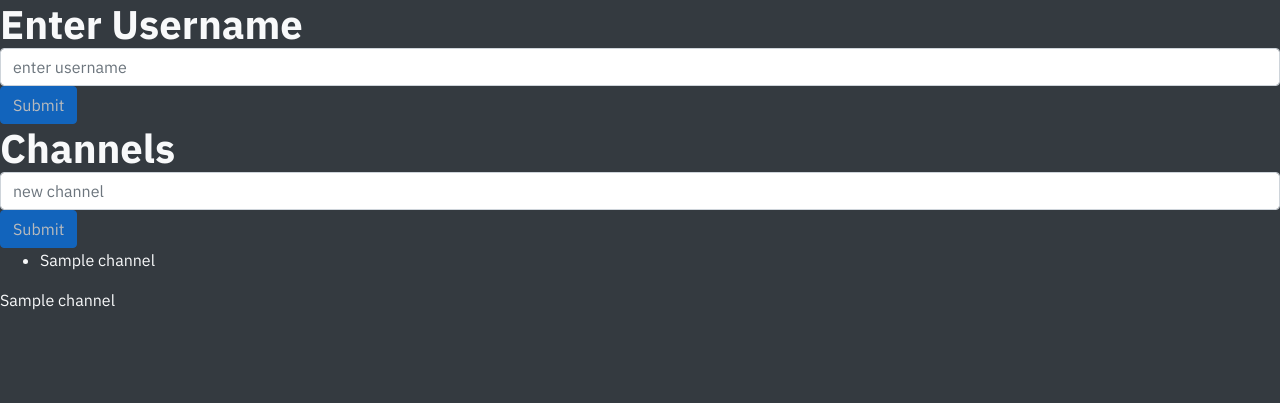
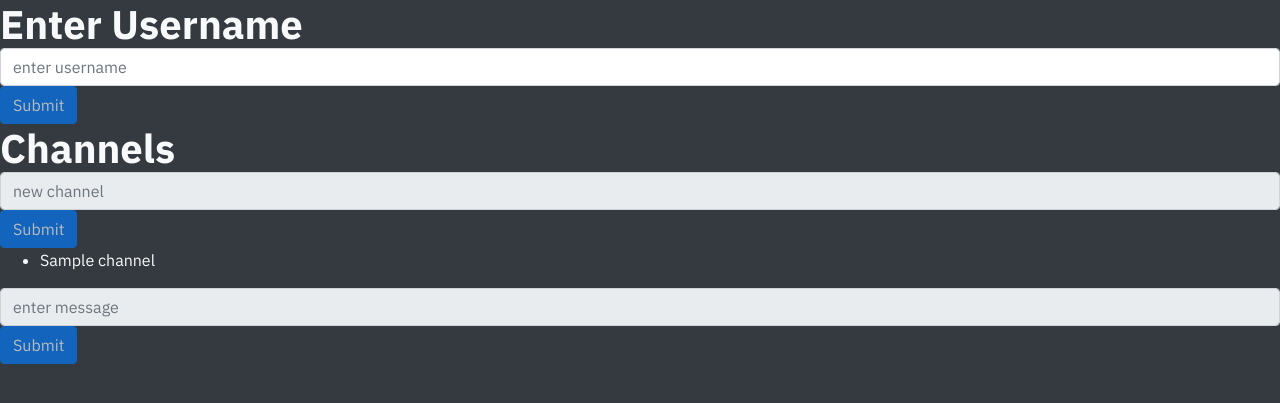
Before and after one commit to DonutDeflector/eyearesee, a Flask app: template templates/index.html in a window 1280 px wide. Shown: the top 403 px of the page. Run offline with Flask 2, Linux system fonts and the light colour scheme; the template is opened without the code that fills it: most values are stand-ins (such as "Sample title", 1, 10 or a date in 2020); some libraries are stand-ins or nearby versions.

Commit message:
basic functionality fleshed out, bugs to fix

```diff
--- a/application.py
+++ b/application.py
@@ -42,18 +42,6 @@ def channel_creation(data):
         channel_dict["channel_name"] = channel_name
         channel_dict["messages"] = []
 
-        message_submission = {"username": "foo", "content": "bar",
-                              "timestamp": datetime.datetime.now()
-                              .strftime("%B %d, %Y // %I:%M:%S %p")}
-
-        channel_dict["messages"].append(message_submission.copy())
-
-        message_submission = {"username": "foo", "content": "bar",
-                              "timestamp": datetime.datetime.now()
-                              .strftime("%B %d, %Y // %I:%M:%S %p")}
-
-        channel_dict["messages"].append(message_submission.copy())
-
         # add dict to channel messages list
         channel_messages.append(channel_dict)
 
@@ -64,9 +52,50 @@ def channel_creation(data):
 def fetch_messages():
     channel_name = request.json["channel_name"]
 
+    message_submission = {"username": "foo", "content": "bar",
+                          "timestamp": datetime.datetime.now()
+                          .strftime("%B %d, %Y // %I:%M:%S %p")}
+
     for channel in channel_messages:
         if channel["channel_name"] == channel_name:
             fetched_channel_messages = channel["messages"]
+            channel["messages"].append(message_submission.copy())
+
+    print(fetched_channel_messages)
 
     return jsonify({"channel_name": channel_name,
                     "messages": fetched_channel_messages})
+
+
+@socketio.on("message submission")
+def update_messages(data):
+    # capture message data
+    content = data["content"]
+    username = data["username"]
+    channel_name = data["channel_name"]
+
+    # generate serverside timestamp
+    timestamp = datetime.datetime.now().strftime("%B %d, %Y // %I:%M:%S %p")
+
+    message_submission = {"username": username, "content": content,
+                          "timestamp": timestamp}
+
+    # add message to correct channel
+    for channel in channel_messages:
+        if channel["channel_name"] == channel_name:
+            channel["messages"].append(message_submission.copy())
+
+    # sends channel name of updated channel to clients
+    emit("notify new message", channel_name, broadcast=True)
+
+
+@app.route("/fetch_newest_message", methods=["POST"])
+def fetch_newest_message():
+    channel_name = request.json["channel_name"]
+
+    # find the newest message in the current channel
+    for channel in channel_messages:
+        if channel["channel_name"] == channel_name:
+            newest_message = channel["messages"][-1]
+
+    return jsonify(newest_message)
--- a/src/scss/project2.scss
+++ b/src/scss/project2.scss
@@ -29,12 +29,6 @@ h6 {
   margin: 0;
 }
 
-/* Username Form */
-
-#username-container {
-  display: none;
-}
-
 /* Channel List */
 
 .channel-name {
--- a/static/js/project2.js
+++ b/static/js/project2.js
@@ -5,22 +5,26 @@ document.addEventListener("DOMContentLoaded", () => {
   );
 
   //
+  // new user protocol
+  //
+
+  if (localStorage.getItem("username") == null) {
+    document.querySelector("#channel-input").readOnly = true;
+    document.querySelector("#message-submission-input").readOnly = true;
+  } else {
+    document.querySelector("#username-input").readOnly = true;
+  }
+
+  //
   // username registration
   //
-
-  // if no username in local storage, allow form to be visible and enabled
-  if (!localStorage.getItem("username")) {
-    document.querySelector("#username-container").style.display = "block";
-  }
 
   // disable button to prevent blank submissions
   document.querySelector("#username-submit").disabled = true;
 
   // enable submission only if there is content in the input field
   document.querySelector("#username-form").onkeyup = () => {
-    if (document.querySelector("#username-input").value.length > 0)
-      document.querySelector("#username-submit").disabled = false;
-    else document.querySelector("#username-submit").disabled = true;
+    allow_submission("username");
   };
 
   // capture username submission
@@ -29,10 +33,12 @@ document.addEventListener("DOMContentLoaded", () => {
     const username = document.querySelector("#username-input").value;
     localStorage.setItem("username", username);
 
-    // hide and disable form
-    document.querySelector("#username-container").style.display = "none";
-    document.querySelector("#username-input").readOnly = true;
-    document.querySelector("#username-submit").disabled = true;
+    // remove username submission
+    document.querySelector("#username-container").remove();
+
+    // allow message submission and channel creation
+    allow_submission("message-submission");
+    allow_submission("channel");
 
     // prevent form from submitting
     return false;
@@ -47,9 +53,7 @@ document.addEventListener("DOMContentLoaded", () => {
 
   // enable submission only if there is content in the input field
   document.querySelector("#channel-form").onkeyup = () => {
-    if (document.querySelector("#channel-input").value.length > 0)
-      document.querySelector("#channel-submit").disabled = false;
-    else document.querySelector("#channel-submit").disabled = true;
+    allow_submission("channel");
   };
 
   // set up sockets for form submission
@@ -121,36 +125,119 @@ document.addEventListener("DOMContentLoaded", () => {
   //
 
   function display_messages(data) {
+    const channel_name = data.channel_name;
     const messages = data.messages;
 
     // clear existing messages in container, if any
     document.querySelector("#messages-container").innerHTML = "";
 
+    // add channel name as data attribute to messages container
+    document.querySelector("#messages-container").dataset.name = channel_name;
+
     for (var message of messages) {
-      // generate message card
-      let message_card = document.createElement("div");
-      message_card.classList.add("message-card");
+      const message_card_template = Handlebars.compile(
+        document.querySelector("#message-card").innerHTML
+      );
 
-      // inject content into card
-      let message_username = document.createElement("span");
-      message_username.appendChild(document.createTextNode(message.username));
+      const message_card = message_card_template({
+        username: message.username,
+        timestamp: message.timestamp,
+        content: message.content
+      });
 
-      let message_timestamp = document.createElement("span");
-      message_timestamp.appendChild(document.createTextNode(message.timestamp));
-
-      let message_content = document.createElement("p");
-      message_content.appendChild(document.createTextNode(message.content));
-
-      message_card.appendChild(message_username);
-      message_card.appendChild(message_timestamp);
-      message_card.appendChild(message_content);
+      console.log(message_card);
 
       // add card into messages container
-      document.querySelector("#messages-container").appendChild(message_card);
+      document.querySelector("#messages-container").innerHTML += message_card;
     }
   }
 
   //
   // sending messages
   //
+
+  // disable button to prevent blank submissions
+  document.querySelector("#message-submission-submit").disabled = true;
+
+  // enable submission only if there is content in the input field or username
+  // in local storage
+  document.querySelector("#message-submission-form").onkeyup = () => {
+    allow_submission("message-submission");
+  };
+
+  socket.on("connect", () => {
+    document.querySelector("#message-submission-form").onsubmit = () => {
+      const content = document.querySelector("#message-submission-input").value;
+      const username = localStorage.getItem("username");
+      const channel_name = document.querySelector("#messages-container").dataset
+        .name;
+
+      // emit channel creation
+      socket.emit("message submission", {
+        content: content,
+        username: username,
+        channel_name: channel_name
+      });
+
+      // clear form and disable submission
+      document.querySelector("message-submission-input").value = "";
+      document.querySelector("message-submission-submit").disabled = true;
+
+      // prevent form from submitting
+      return false;
+    };
+  });
+
+  socket.on("notify new message", data => {
+    const channel_updated = data;
+    const channel_name = document.querySelector("#messages-container").dataset
+      .name;
+
+    // if the channel updated matches the current channel, request the new
+    // message
+    if (channel_updated == channel_name) {
+      const request = new XMLHttpRequest();
+
+      request.open("POST", "/fetch_newest_message");
+      request.setRequestHeader("Content-Type", "application/json");
+
+      request.onload = () => {
+        const data = JSON.parse(request.responseText);
+        alert(data);
+      };
+
+      const data = JSON.stringify({ channel_name: channel_name });
+      request.send(data);
+    }
+  });
+
+  //
+  // helper functions
+  //
+
+  function allow_submission(form) {
+    const input = form + "-input";
+    const submit = form + "-submit";
+
+    if (document.getElementById(input).value.length > 0)
+      document.getElementById(submit).disabled = false;
+    else document.getElementById(submit).disabled = true;
+  }
+
+  function display_message_card(message) {
+    const message_card_template = Handlebars.compile(
+      document.querySelector("#message-card").innerHTML
+    );
+
+    const message_card = message_card_template({
+      username: message.username,
+      timestamp: message.timestamp,
+      content: message.content
+    });
+
+    console.log(message_card);
+
+    // add card into messages container
+    document.querySelector("#messages-container").appendChild(message_card);
+  }
 });
--- a/templates/index.html
+++ b/templates/index.html
@@ -7,7 +7,7 @@
   <h2>Enter Username</h2>
   <form id="username-form">
     <input type="username" class="form-control" id="username-input"
-    aria-describedby="username" placeholder="enter username">
+    aria-describedby="username" placeholder="enter username" autocomplete="off">
     <button class="btn btn-primary" id="username-submit" type="submit">Submit</button>
   </form>
 </div>
@@ -15,7 +15,7 @@
   <h2>Channels</h2>
   <form id="channel-form">
     <input type="channel" class="form-control" id="channel-input"
-    aria-describedby="channel" placeholder="new channel">
+    aria-describedby="channel" placeholder="new channel" autocomplete="off">
     <button class="btn btn-primary" id="channel-submit" type="submit">Submit</button>
   </form>
   <ul id="channel-list">
@@ -25,9 +25,15 @@
     </li>
     {% endfor %}
   </ul>
-  {% for channel in channel_messages %}
-    {{channel}}
-  {% endfor %}
+</div>
+<div id="message-submission-container">
+  <form id="message-submission-form">
+    <input type="message-submission" class="form-control" id="message-submission-input"
+    aria-describedby="message submission" placeholder="enter message" autocomplete="off">
+    <button class="btn btn-primary" id="message-submission-submit" type="submit">
+      Submit
+    </button>
+  </form>
 </div>
 <div id="messages-container">
 </div>
--- a/templates/layouts/default.html
+++ b/templates/layouts/default.html
@@ -4,20 +4,32 @@
 <head>
   <title>EyeAreSee // {{page_name}}</title>
   <meta charset="utf-8">
-<link href="https://fonts.googleapis.com/css?family=IBM+Plex+Sans:400,700" rel="stylesheet">
+  <link rel="stylesheet" href="{{ url_for('static',filename='css/project2.css') }}">
+  <link href="https://fonts.googleapis.com/css?family=IBM+Plex+Sans:400,700" rel="stylesheet">
   <script src="https://cdnjs.cloudflare.com/ajax/libs/socket.io/2.1.1/socket.io.js"></script>
-  <script src="https://code.jquery.com/jquery-3.3.1.slim.min.js" integrity="sha384-q8i/X+965DzO0rT7abK41JStQIAqVgRVzpbzo5smXKp4YfRvH+8abtTE1Pi6jizo"
-    crossorigin="anonymous"></script>
+  <script src="https://cdnjs.cloudflare.com/ajax/libs/handlebars.js/4.0.11/handlebars.min.js"></script>
+  <script src="{{ url_for('static',filename='js/project2.js') }}"></script>
+  <script src="https://code.jquery.com/jquery-3.3.1.slim.min.js"
+  integrity="sha384-q8i/X+965DzO0rT7abK41JStQIAqVgRVzpbzo5smXKp4YfRvH+8abtTE1Pi6jizo"
+  crossorigin="anonymous"></script>
   <script src="https://stackpath.bootstrapcdn.com/bootstrap/4.1.1/js/bootstrap.min.js"
-    integrity="sha384-smHYKdLADwkXOn1EmN1qk/HfnUcbVRZyYmZ4qpPea6sjB/pTJ0euyQp0Mk8ck+5T"
-    crossorigin="anonymous"></script>
-  <script src="{{ url_for('static',filename='js/project2.js') }}"></script>
-  <link rel="stylesheet" href="{{ url_for('static',filename='css/project2.css') }}">
+  integrity="sha384-smHYKdLADwkXOn1EmN1qk/HfnUcbVRZyYmZ4qpPea6sjB/pTJ0euyQp0Mk8ck+5T"
+  crossorigin="anonymous"></script>
   <meta name="viewport" content="width=device-width, initial-scale=1.0">
+  <script id="message-card" type="text/x-handlebars-template">
+  <div class="message-card">
+    {% raw -%}
+    <h4>{{username}}</h4>
+    <span>{{timestamp}}</span>
+    <p>{{content}}</p>
+    {%- endraw %}
+  </div>
+  </script>
 </head>
 
 <body>
-  {% block body %} {% endblock %}
+  {% block body %}
+  {% endblock %}
 </body>
 
 </html>
```
Also changed, not shown: static/css/project2.css, templates/handlebar/message_card.html (added), 1 other file.
